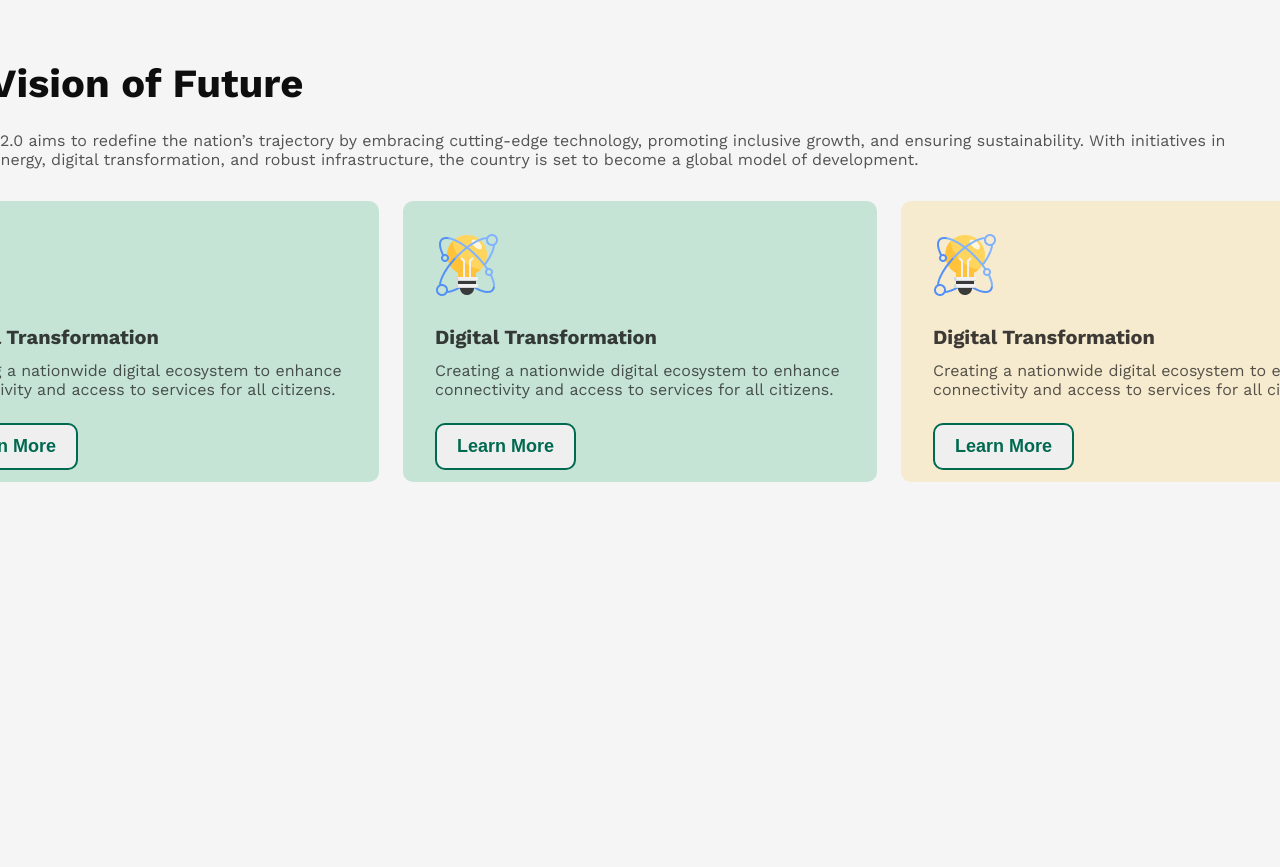
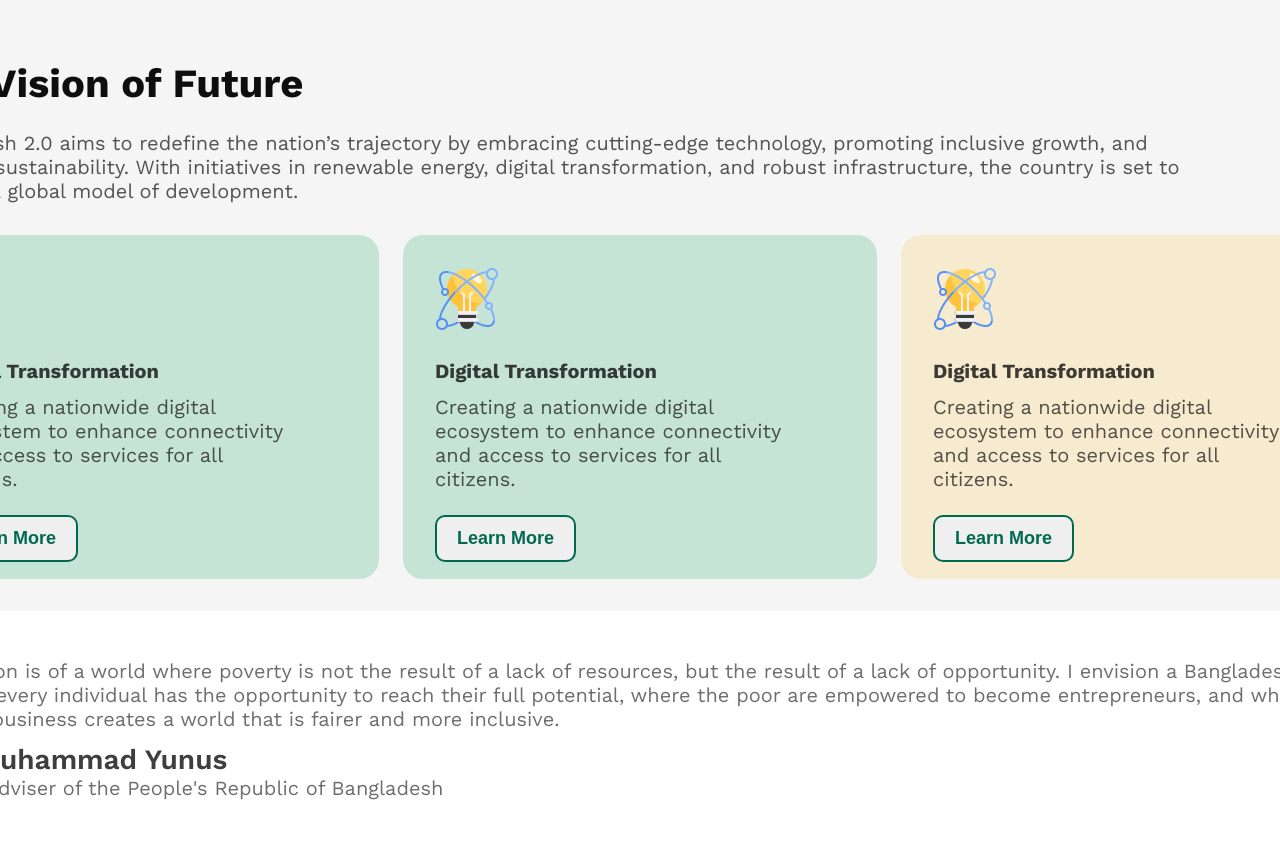
Before and after one commit to helalkhann/Assignment-1, a plain HTML site: page index.html in a window 1280 px wide. Shown: the part 700-1567 px from the top of the page. Before the commit the page ends 1182 px from the top, so only its background shows below. Drawn offline with nearby package versions, Linux system fonts and the light colour scheme; a web font is replaced by a local one.

Commit message:
Qoute Section Added

```diff
--- a/index.html
+++ b/index.html
@@ -58,6 +58,14 @@
                     </div>
                 </div>
             </section>
+            <!-- This is quote-->
+            <section id="quote-head">
+                <div class="quote">
+                    <p>My vision is of a world where poverty is not the result of a lack of resources, but the result of a lack of opportunity. I envision a Bangladesh where every individual has the opportunity to reach their full potential, where the poor are empowered to become entrepreneurs, and where social business creates a world that is fairer and more inclusive.</p>
+                    <h2>Dr. Muhammad Yunus</h2>
+                    <p class="name-tag">Chief Adviser of the People's Republic of Bangladesh</p>
+                </div>
+            </section>
         </main>
         <footer></footer>
 
--- a/style/style.css
+++ b/style/style.css
@@ -83,7 +83,7 @@ header .slidebar{
 }
 #vision-secion>p{
     width:90%;
-    font-size:16px;
+    font-size:20px;
     font-weight:400;
     color:rgba(14, 14, 14, 0.7);
     margin-top:24px;
@@ -97,9 +97,9 @@ header .slidebar{
 }
  .list-box{
     width:410px;
-    height:217px;
+    height:280px;
     padding:32px;
-    border-radius:10px;
+    border-radius:20px;
 }
 .vision-list .first-box{
     background-color:rgb(198, 228, 214);
@@ -120,8 +120,9 @@ header .slidebar{
     color:rgba(14, 14, 14, 0.8);
 }
 .list-box >p{
+    width:90%;
     margin-top:12px;
-    font-size:16px;
+    font-size:20px;
     font-weight:400;
     color:rgba(14, 14, 14, 0.7);
 }
@@ -129,3 +130,28 @@ header .slidebar{
     margin-top:24px;
     padding:11px 20px;
 }
+#quote-head{
+    height: 160px;
+    padding:48px 24px;
+    background-image:url(../assets/quote-bg.png);
+    background-color:white;
+    background-repeat: no-repeat;
+    background-position-y: 20px ;
+    background-position-x: 22px ;
+    margin-top:32px;
+    border-radius:20px;
+}
+.quote p{
+    font-size:20px;
+    font-weight:400;
+    color:rgba(14, 14, 14, 0.8);
+}
+.quote h2{
+    margin-top:12px;
+    font-size:28px;
+    font-weight:600;
+    color:rgba(14, 14, 14, 0.8);
+}
+.quote p{
+    color:rgba(14, 14, 14, 0.6);
+}
```
